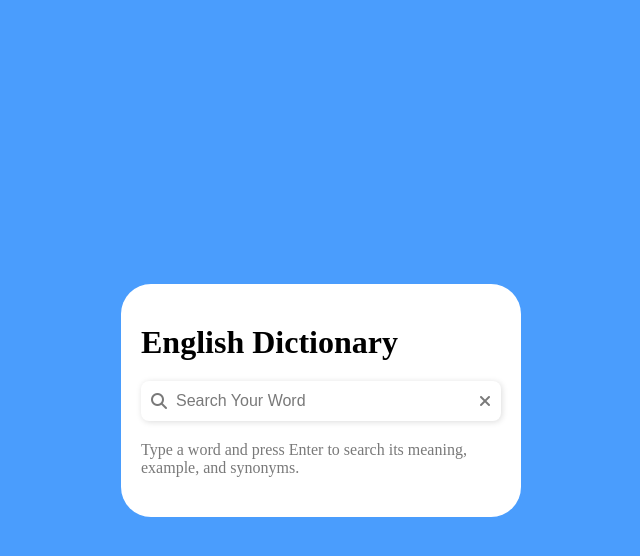
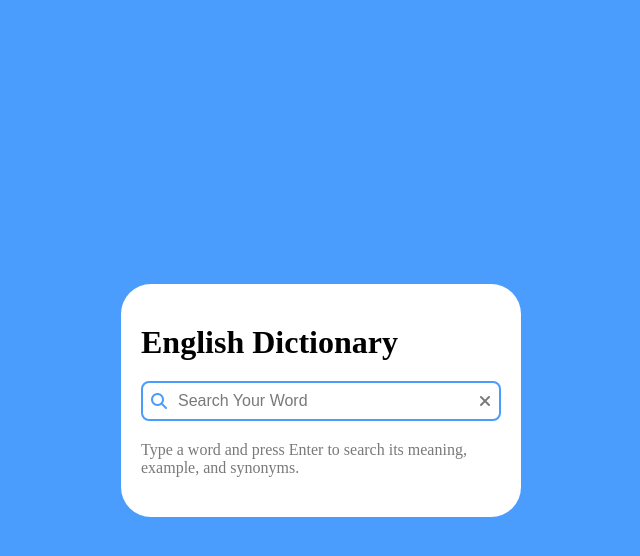
Before and after one commit to habibjx/JavaScript-100-Mini-Projects, a plain HTML site: page dictionary/index.html in a window 1280 px wide. Both pictures are taken after a click on the icon 804 px from the left and 400 px from the top of the page. Shown: the whole page, without its empty margins (319-959 px from the left). Drawn offline with Linux system fonts and the light colour scheme.

Commit message:
fix: example word bug fix

```diff
--- a/dictionary/app.js
+++ b/dictionary/app.js
@@ -14,7 +14,7 @@ window.onload = () => {
 function main(){
     // DOM Reference
     const input = document.getElementById("input");
-    const backSpace = document.getElementById("backSpace");
+    const closeIcon = document.getElementById("closeIcon");
     const statusDisplay = document.getElementById("statusDisplay");
 
     const container = document.querySelector(".container");
@@ -22,8 +22,9 @@ function main(){
 
     //Event Listener
     input.addEventListener("keydown", e => handleInput(e, input, statusDisplay, container));
-    backSpace.addEventListener("click", () => input.value = "");
-    volume.addEventListener("click", () => handleAudio(volume));
+    closeIcon.addEventListener("click", () => handleCloseIcon(input));
+    volume.addEventListener("click", handleAudio);
+
 }
 
 // Event Handler
@@ -49,14 +50,18 @@ async function handleInput(e, input, statusDisplay, container){
     }
 }
 
-function handleAudio(volume){
+function handleCloseIcon(input){
+    input.value = "";
+    input.focus();
+}
+
+function handleAudio(){
     audio.play();
 }
 
 // Dom function
 
 function wordDefinition(wordData, container){
-    console.log(wordData)
     container.style.display = "block"
 
     let definitions = wordData.meanings[0].definitions;
@@ -68,7 +73,8 @@ function wordDefinition(wordData, container){
     container.querySelector("#word").textContent = wordData.word;
     container.querySelector("#wordDefinition").textContent = `${partOfSpeech} | ${phonetic}`;
     container.querySelector("#meaning").textContent = definitions[0].definition;
-    container.querySelector("#example").textContent = definitions[3].example;
+    if(definitions[3]) container.querySelector("#example").textContent = definitions[3].example;
+
 
     const synonymsContainer = container.querySelector("#synonyms");
     synonymsContainer.innerHTML = "";
--- a/dictionary/index.html
+++ b/dictionary/index.html
@@ -14,7 +14,7 @@
         <div class="search">
             <input id="input" type="text" placeholder="Search Your Word" >
             <i class="fa-solid fa-magnifying-glass"></i>
-            <i id="backSpace" class="fa-solid fa-xmark"></i>
+            <i id="closeIcon" class="fa-solid fa-xmark"></i>
         </div>
         <p id="statusDisplay">Type a word and press Enter to search its meaning, example, and synonyms.</p>
 
```
